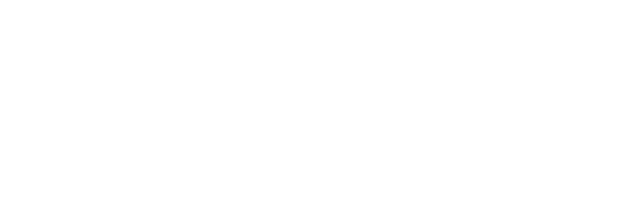
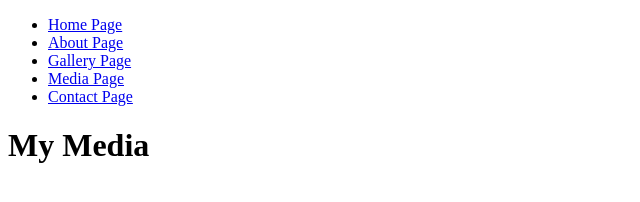
Before and after one commit to KeanuHarris/COMP001A.WEBDESIGNERASSIGNMENT, a plain HTML site: page media.html in a window 1280 px wide. Shown: the whole page, without its empty margins (0-640 px from the left). Drawn offline with Linux system fonts and the light colour scheme.

Commit message:
linked the pages and added my heading

```diff
--- a/media.html
+++ b/media.html
@@ -3,9 +3,20 @@
 <head>
     <meta charset="UTF-8">
     <meta name="viewport" content="width=device-width, initial-scale=1.0">
-    <title>My Media</title>
+    <title>My Media Page</title>
 </head>
 <body>
-
+<header>
+    <nav>
+    <ul>
+        <li><a href="index.html">Home Page</a></li>
+        <li><a href="about.html">About Page</a></li>
+        <li><a href="gallery.html">Gallery Page</a></li>
+        <li><a href="media.html">Media Page</a></li>
+        <li><a href="contact.html">Contact Page</a></li>
+    </ul>
+    </nav>
+    <h1>My Media</h1>
+</header>
 </body>
 </html>
```
